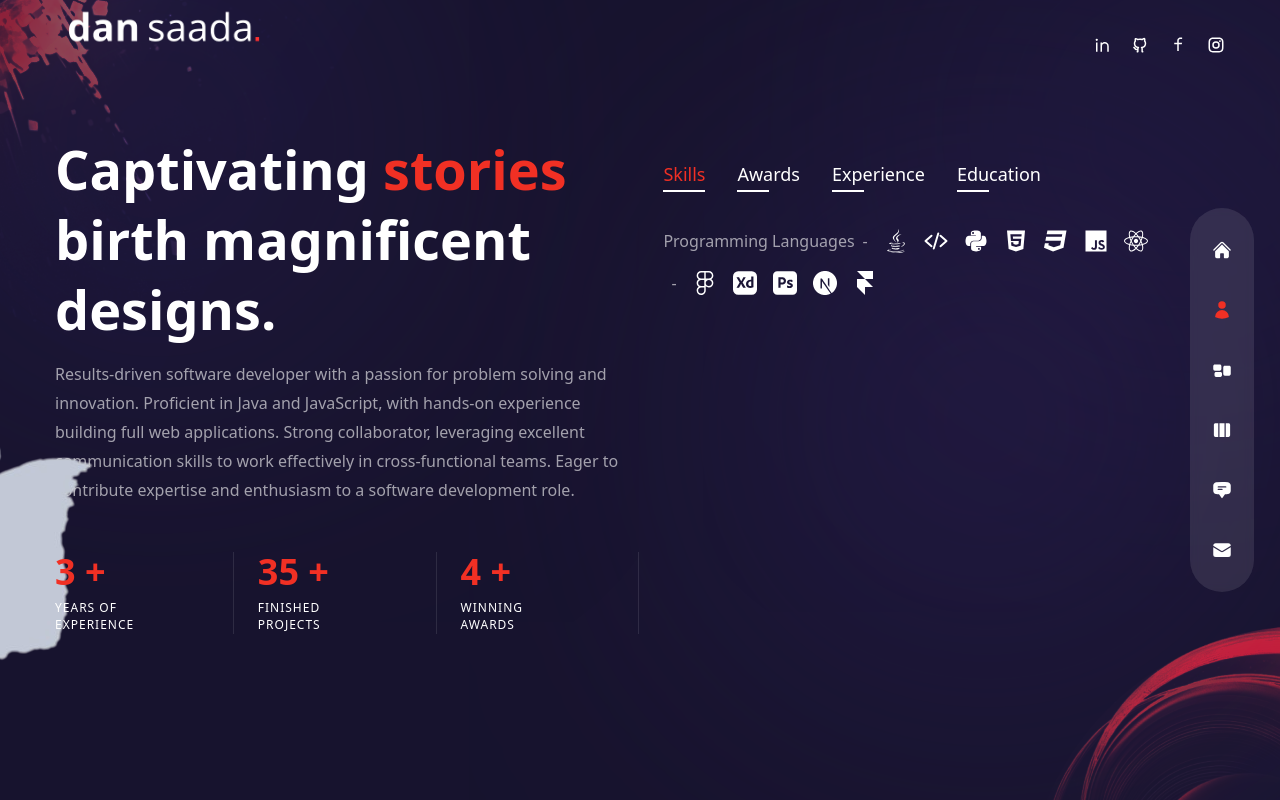
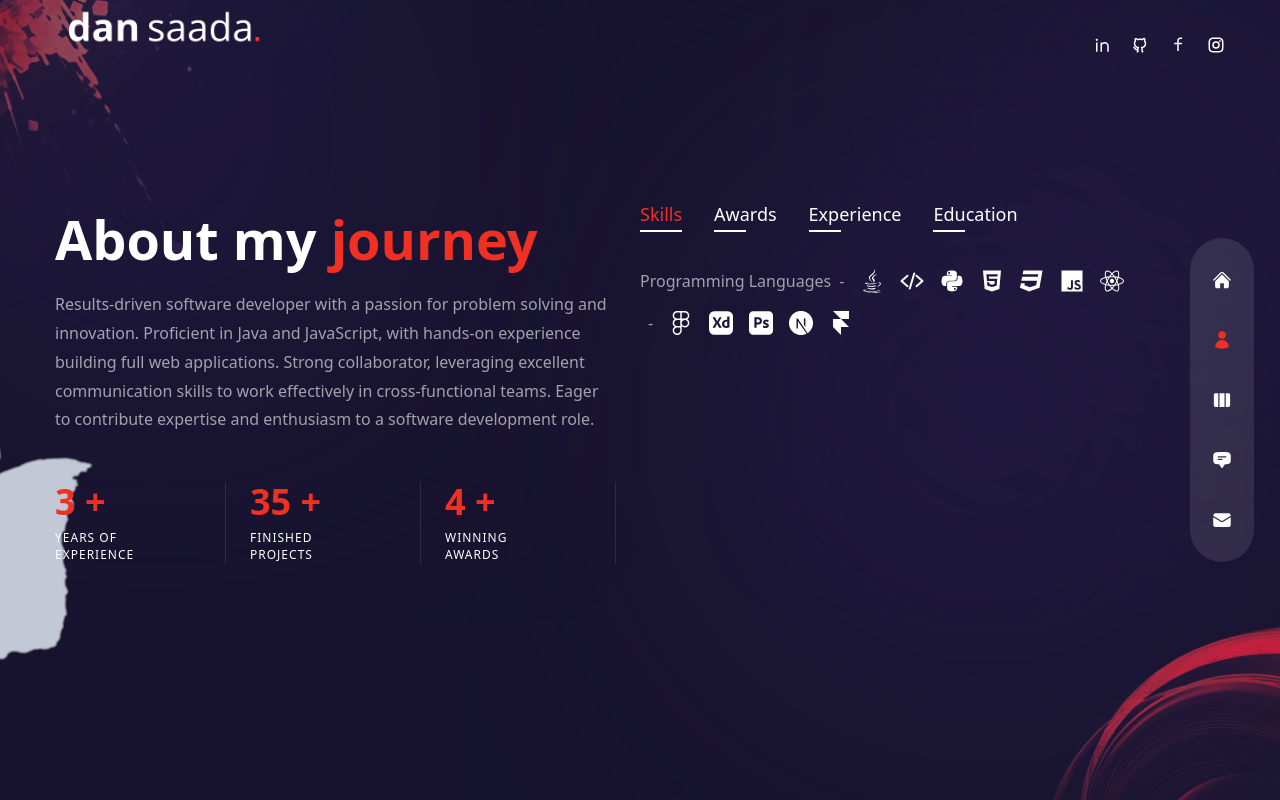
Before and after one commit to DanSaada/Portfolio, a Next.js app: page /about in a window 1280 px wide. Built offline with nearby package versions, Linux system fonts and the light colour scheme.

Commit message:
adapting the nav sidebar

```diff
--- a/components/Nav.js
+++ b/components/Nav.js
@@ -12,8 +12,8 @@ import {
 export const navData = [
   { name: 'home', path: '/', icon: <HiHome /> },
   { name: 'about', path: '/about', icon: <HiUser /> },
-  { name: 'services', path: '/services', icon: <HiRectangleGroup /> },
-  { name: 'work', path: '/work', icon: <HiViewColumns /> },
+  // { name: 'services', path: '/services', icon: <HiRectangleGroup /> },
+  { name: 'projects', path: '/work', icon: <HiViewColumns /> },
   {
     name: 'testimonials',
     path: '/testimonials',
--- a/pages/about/index.js
+++ b/pages/about/index.js
@@ -97,6 +97,10 @@ const aboutData = [
         title: 'B.Sc. In Computer Science - Bar-Ilan University',
         stage: '2021-Present',
       },
+      {
+        title: 'Hartman High School',
+        stage: '2009-2015',
+      },
     ],
   },
 ];
@@ -134,7 +138,7 @@ const About = () => {
                      animate="show"
                      exit="hidden"
                      className='h2'>
-            Captivating <span className='text-accent'>stories</span> birth magnificent designs.
+            About my <span className='text-accent'>journey</span>
           </motion.h2>
           <motion.p variants={fadeIn('right', 0.4)}
                     initial="hidden"
@@ -161,7 +165,7 @@ const About = () => {
                 </div>
                 <div className='text-xs uppercase tracking-[1px] leading-[1.4] max-w-[100px]'>Years of experience</div>
               </div>
-              {/* projects */}
+              {/* num of projects */}
               <div className='relative flex-1 after:w-[1px] after:h-full after:bg-white/10 after:absolute after:top-0 after:right-0'>
                 <div className='text-2xl xl:text-4xl font-extrabold text-accent mb-2'>
                   <CountUp srart={0} end={35} duration={5} /> +
@@ -183,7 +187,7 @@ const About = () => {
                     initial="hidden"
                     animate="show"
                     exit="hidden"
-                    className='flex flex-col w-full xl:max-w-[48%] h-[480px]'>
+                    className='flex flex-col w-full xl:max-w-[50%] h-[50vh]'>
           <div className='flex gap-x-4 xl:gap-x-8 mx-auto xl:mx-0 mb-4'>
           {aboutData.map((item, itemIndex) => {
               return (
```
